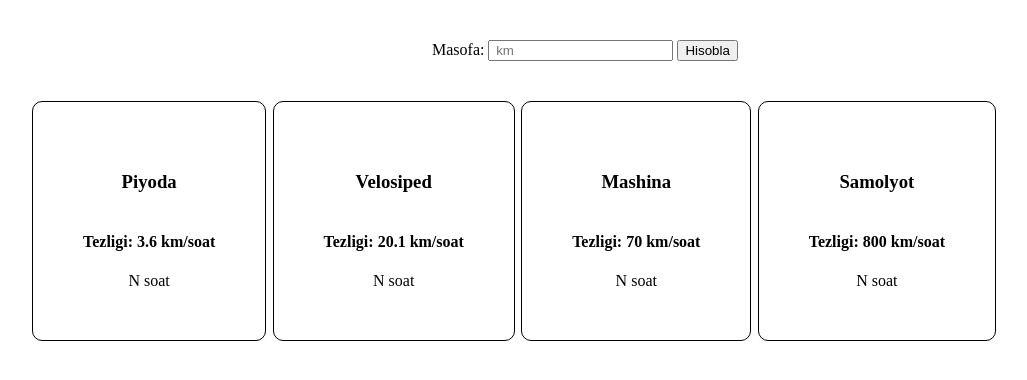
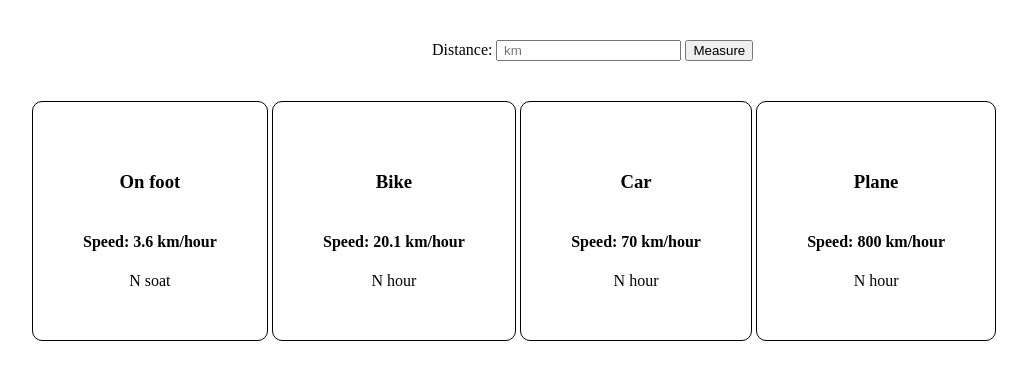
Before and after one commit to bboisxonov/Distance, a plain HTML site: page index.html in a window 1280 px wide. Shown: the top 380 px of the page, without its empty margins (126-1153 px from the left). Drawn offline with Linux system fonts and the light colour scheme.

Commit message:
function is ready

```diff
--- a/index.html
+++ b/index.html
@@ -13,31 +13,31 @@
     <main class="container">
         <form id="form" class="form_group">
             <label>
-                Masofa:
+                Distance:
                 <input id="input" autocomplete="off" placeholder=" km" type="text">
-                <button id="btn" type="submit">Hisobla</button>
+                <button id="btn" type="submit">Measure</button>
             </label>
         </form>
         <div class="cards">
             <div class="card">
-                <h3>Piyoda</h3>
-                <h4>Tezligi: <span id="tezlik">3.6</span> km/soat </h4>
+                <h3>On foot</h3>
+                <h4>Speed: <span id="tezlik">3.6</span> km/hour </h4>
                 <span id="resultPiyoda">N soat</span>
             </div>
             <div class="card">
-                <h3>Velosiped</h3>
-                <h4>Tezligi: <span id="tezlik">20.1</span> km/soat </h4>
-                <span id="resultVelosiped">N soat</span>
+                <h3>Bike</h3>
+                <h4>Speed: <span id="tezlik">20.1</span> km/hour </h4>
+                <span id="resultVelosiped">N hour</span>
             </div>
             <div class="card">
-                <h3>Mashina</h3>
-                <h4>Tezligi: <span id="tezlik">70</span> km/soat </h4>
-                <span id="resultMashina">N soat</span>
+                <h3>Car</h3>
+                <h4>Speed: <span id="tezlik">70</span> km/hour </h4>
+                <span id="resultMashina">N hour</span>
             </div>
             <div class="card">
-                <h3>Samolyot</h3>
-                <h4>Tezligi: <span id="tezlik">800</span> km/soat </h4>
-                <span id="resultSamolyot">N soat</span>
+                <h3>Plane</h3>
+                <h4>Speed: <span id="tezlik">800</span> km/hour </h4>
+                <span id="resultSamolyot">N hour</span>
             </div>
         </div>
     </main>
--- a/js/main.js
+++ b/js/main.js
@@ -27,16 +27,16 @@ formElement.addEventListener('submit',(event) => {
     console.log("input jonatildi")
 
     if(masofaElement.value == "" || masofaElement.value == 0){
-        resultPiyoda.textContent = "masofa hato kiritildi"
+        resultPiyoda.textContent = "The distance was entered incorrectly"
         resultPiyoda.style.color = "red"
 
-        resultVelosiped.textContent = "masofa hato kiritildi"
+        resultVelosiped.textContent = "The distance was entered incorrectly"
         resultVelosiped.style.color = "red"
 
-        resultMashina.textContent = "masofa hato kiritildi"
+        resultMashina.textContent = "The distance was entered incorrectly"
         resultMashina.style.color = "red"
 
-        resultSamolyot.textContent = "masofa hato kiritildi"
+        resultSamolyot.textContent = "The distance was entered incorrectly"
         resultSamolyot.style.color = "red"
     }else{
         resultPiyoda.textContent = hisobla(Number(masofaElement.value),piyoda)
```
